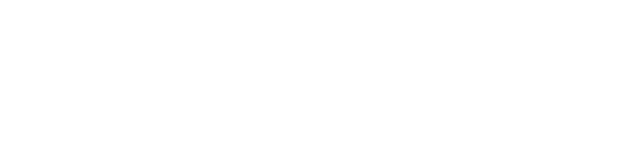
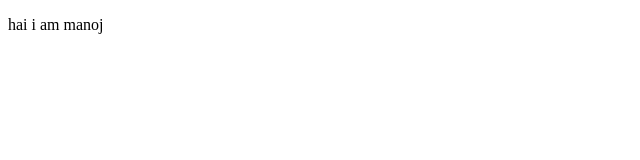
Before and after one commit to Manojmahadevan123/javatraining1, a plain HTML site: page index.html in a window 1280 px wide. Shown: the whole page, without its empty margins (0-640 px from the left). Drawn offline with Linux system fonts and the light colour scheme.

Commit message:
Update index.html

```diff
--- a/index.html
+++ b/index.html
@@ -6,6 +6,8 @@
     <title>Document</title>
 </head>
 <body>
-
+    <P>
+        hai i am manoj
+    </P>
 </body>
 </html>
```
